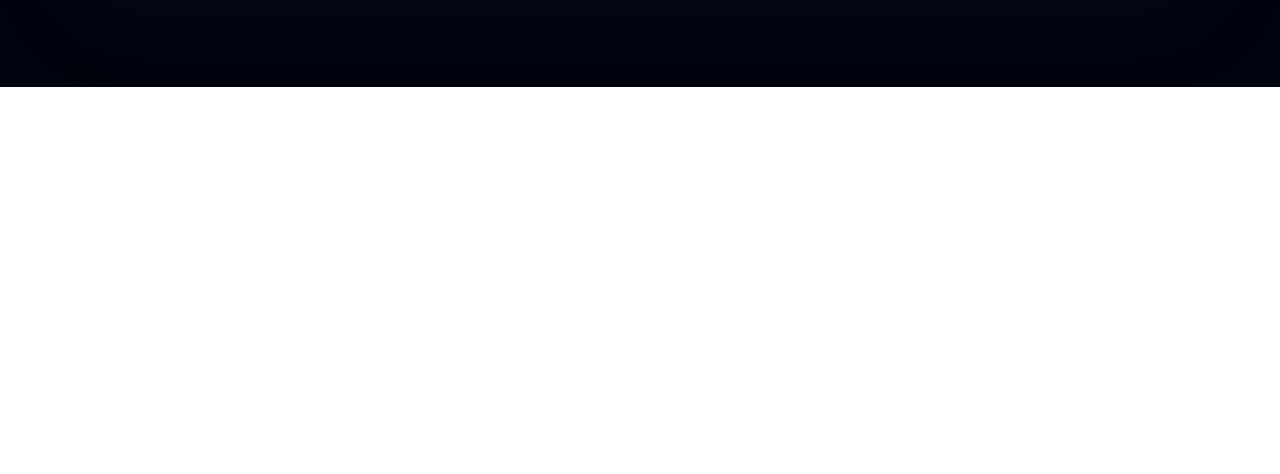
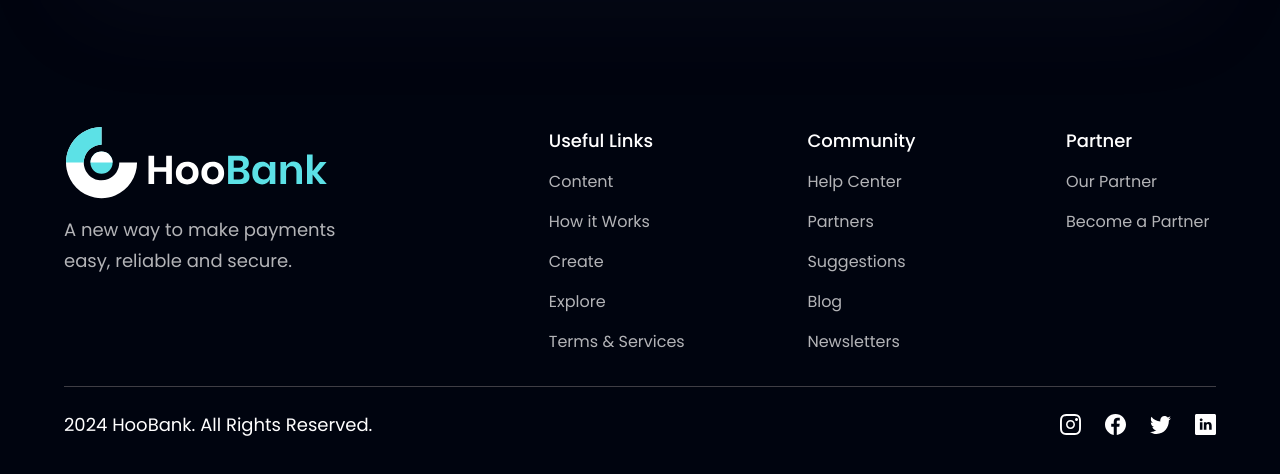
Before and after one commit to briansegs/bank_app, a React (Vite) app in the folder bank_app/: page / in a window 1280 px wide. Shown: the part 4355-4829 px from the top of the page. Before the commit the page ends 4442 px from the top, so only its background shows below. Built offline with nearby package versions, Linux system fonts and the light colour scheme.

Commit message:
feat: Add footer section

```diff
--- a/bank_app/src/components/Footer.jsx
+++ b/bank_app/src/components/Footer.jsx
@@ -1,9 +1,52 @@
-import React from 'react'
+import styles from "../style";
+import { logo } from "../assets";
+import { footerLinks, socialMedia } from "../constants";
 
-const Footer = () => {
-  return (
-    <div>Footer</div>
-  )
-}
+const Footer = () => (
+    <section className={`${styles.flexCenter} ${styles.paddingY} flex-col`}>
+      <div className={`${styles.flexStart} md:flex-row flex-col mb-8 w-full`}>
+        <div className="flex-1 flex flex-col justify-start mr-10">
+          <img src={logo} alt="hoobank" className="w-[266px] h-[72px] object-contain" />
+          <p className={`${styles.paragraph} mt-4 max-w-[310px]`}>
+            A new way to make payments easy, reliable and secure.
+          </p>
+        </div>
+
+        <div className="flex-[1.5] w-full flex flex-row justify-between flex-wrap md:mt-0 mt-10">
+          {footerLinks.map((footerLink) => (
+            <div key={footerLink.key} className="flex flex-col ss:my-0 my-4 min-w-[150px]">
+              <h4 className="font-poppins font-medium text-[18px] leading-[27px] text-white">
+                {footerLink.title}
+              </h4>
+              <ul className="list-none mt-4">
+                {footerLink.links.map((link, index) => (
+                  <li key={link.name} className={`font-poppins font-normal text-[16px] leading-[24px] text-dimWhite hover:text-secondary cursor-pointer ${index !== footerLink.links.length - 1 ? 'mb-4' : 'mb-0'}`}>
+                    {link.name}
+                  </li>
+                ))}
+              </ul>
+            </div>
+          ))}
+        </div>
+      </div>
+
+      <div className="w-full flex justify-between items-center md:flex-row flex-col pt-6 border-t-[1px] border-t-[#3F3E45]">
+        <p className="font-poppins font-normal text-center text-[18px] leading-[27px] text-white">
+          2024 HooBank. All Rights Reserved.
+        </p>
+
+        <div className="flex flex-row md:mt-0 mt-6">
+          {socialMedia.map((social, index) => (
+            <img
+              key={social.id}
+              src={social.icon}
+              alt={social.id}
+              className={`w-[21px] h-[21px] object-contain cursor-pointer ${index !== socialMedia.length - 1 ? 'mr-6' : 'mr-0'}`}
+            />
+          ))}
+        </div>
+      </div>
+    </section>
+);
 
 export default Footer
```
